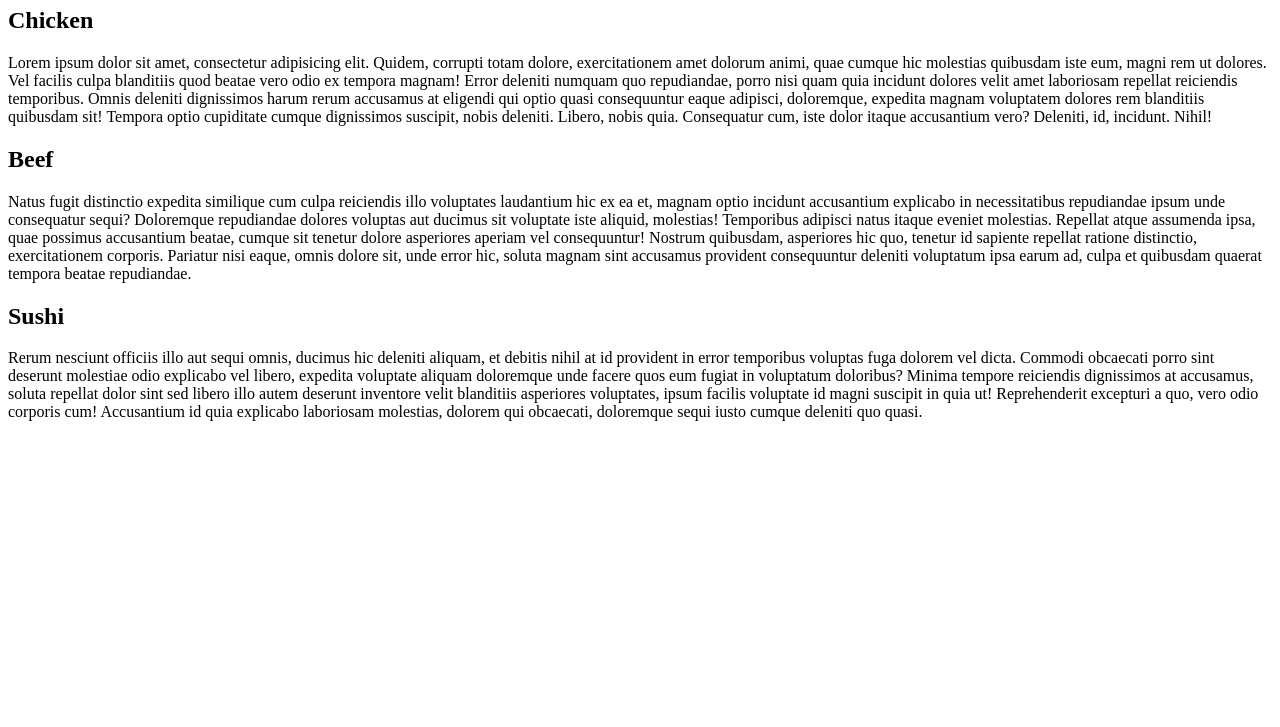
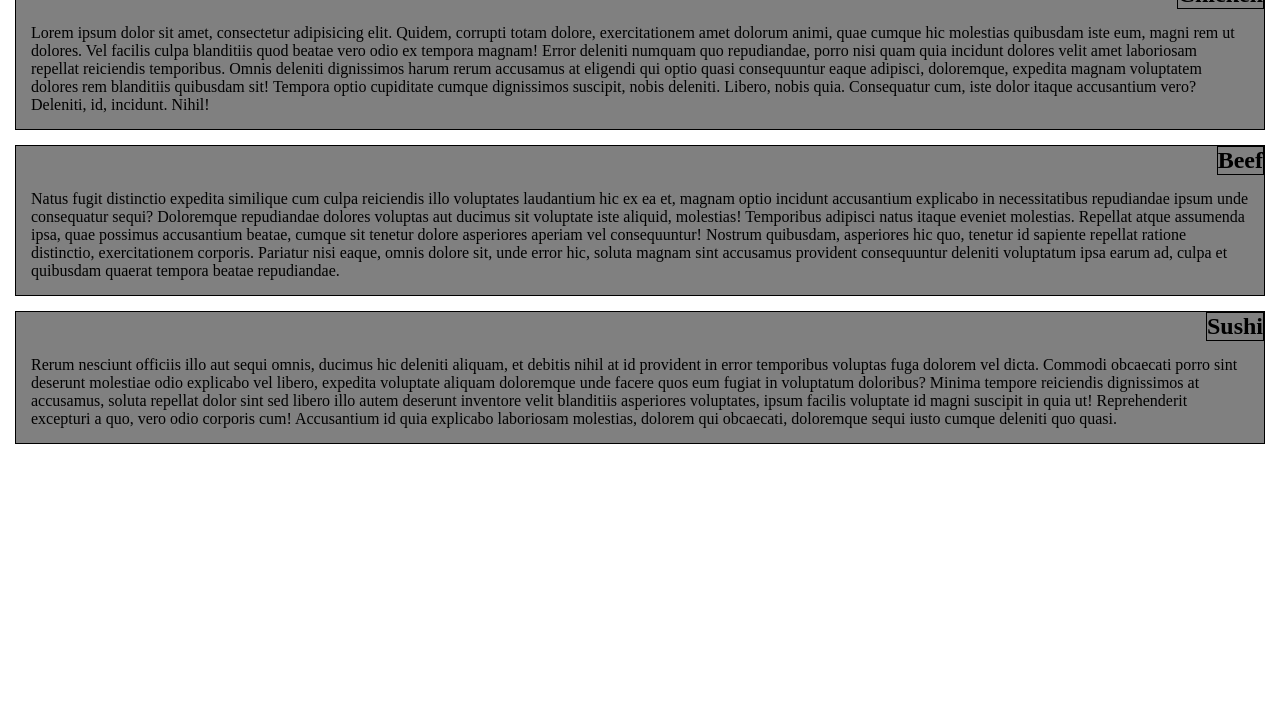
Before and after one commit to oseupablo/coursera-html-css-course, a plain HTML site: page m2_s/index.html in a window 1280 px wide. Shown: the part 73-800 px from the top of the page. Drawn offline with Linux system fonts and the light colour scheme.

Commit message:
Initial css setup

```diff
--- /dev/null
+++ b/m2_s/css/styles.css
@@ -0,0 +1,43 @@
+* {
+  box-sizing: border-box;
+  margin: 0;
+  padding: 0;
+}
+
+
+h1 {
+  text-align: center;
+}
+
+.section {
+  border: 1px solid black;
+  margin: 15px;
+  background-color: gray;
+  position: relative;
+ }
+
+.subtitle {
+  border: 1px solid black;
+  float: right;
+}
+
+p {
+  clear: right;
+  padding: 15px;
+}
+
+/********** Small devices only **********/
+@media (max-width: 767px) {
+
+}
+
+
+/********** Large devices only **********/
+@media (min-width: 1200px) {
+
+}
+
+/********** Medium devices only **********/
+@media (min-width: 992px) and (max-width: 1199px) {
+
+}
--- a/m2_s/index.html
+++ b/m2_s/index.html
@@ -2,21 +2,23 @@
 <html lang="en">
 	<head>
 		<meta charset="UTF-8">
+		<meta name="viewport" content="width=device-width, initial-scale=1">
 		<title>Little Menu</title>
+		<link rel="stylesheet" href="css/styles.css">
 	</head>
 	<body>
 		<h1>Our Menu</h1>
-		<div>
-			<h2>Chicken</h2>
+		<section class="section">
+			<h2 class="subtitle">Chicken</h2>
 			<p>Lorem ipsum dolor sit amet, consectetur adipisicing elit. Quidem, corrupti totam dolore, exercitationem amet dolorum animi, quae cumque hic molestias quibusdam iste eum, magni rem ut dolores. Vel facilis culpa blanditiis quod beatae vero odio ex tempora magnam! Error deleniti numquam quo repudiandae, porro nisi quam quia incidunt dolores velit amet laboriosam repellat reiciendis temporibus. Omnis deleniti dignissimos harum rerum accusamus at eligendi qui optio quasi consequuntur eaque adipisci, doloremque, expedita magnam voluptatem dolores rem blanditiis quibusdam sit! Tempora optio cupiditate cumque dignissimos suscipit, nobis deleniti. Libero, nobis quia. Consequatur cum, iste dolor itaque accusantium vero? Deleniti, id, incidunt. Nihil!</p>
-		</div>
-		<div>
-			<h2>Beef</h2>
+		</section>
+		<section class="section">
+			<h2 class="subtitle">Beef</h2>
 			<p>Natus fugit distinctio expedita similique cum culpa reiciendis illo voluptates laudantium hic ex ea et, magnam optio incidunt accusantium explicabo in necessitatibus repudiandae ipsum unde consequatur sequi? Doloremque repudiandae dolores voluptas aut ducimus sit voluptate iste aliquid, molestias! Temporibus adipisci natus itaque eveniet molestias. Repellat atque assumenda ipsa, quae possimus accusantium beatae, cumque sit tenetur dolore asperiores aperiam vel consequuntur! Nostrum quibusdam, asperiores hic quo, tenetur id sapiente repellat ratione distinctio, exercitationem corporis. Pariatur nisi eaque, omnis dolore sit, unde error hic, soluta magnam sint accusamus provident consequuntur deleniti voluptatum ipsa earum ad, culpa et quibusdam quaerat tempora beatae repudiandae.</p>
-		</div>
-		<div>
-			<h2>Sushi</h2>
+		</section>
+		<section class="section">
+			<h2 class="subtitle">Sushi</h2>
 			<p>Rerum nesciunt officiis illo aut sequi omnis, ducimus hic deleniti aliquam, et debitis nihil at id provident in error temporibus voluptas fuga dolorem vel dicta. Commodi obcaecati porro sint deserunt molestiae odio explicabo vel libero, expedita voluptate aliquam doloremque unde facere quos eum fugiat in voluptatum doloribus? Minima tempore reiciendis dignissimos at accusamus, soluta repellat dolor sint sed libero illo autem deserunt inventore velit blanditiis asperiores voluptates, ipsum facilis voluptate id magni suscipit in quia ut! Reprehenderit excepturi a quo, vero odio corporis cum! Accusantium id quia explicabo laboriosam molestias, dolorem qui obcaecati, doloremque sequi iusto cumque deleniti quo quasi.</p>
-		</div>
+		</section>
 	</body>
 </html>
```
